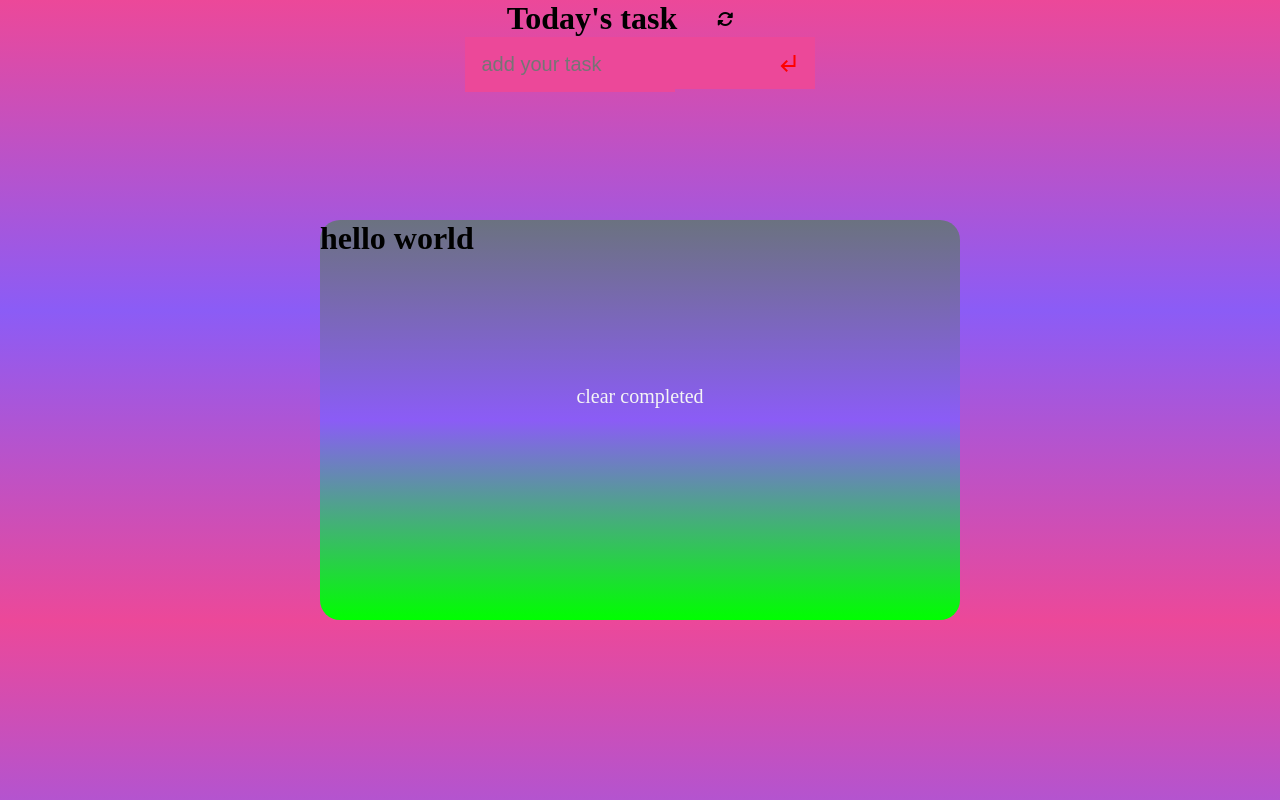
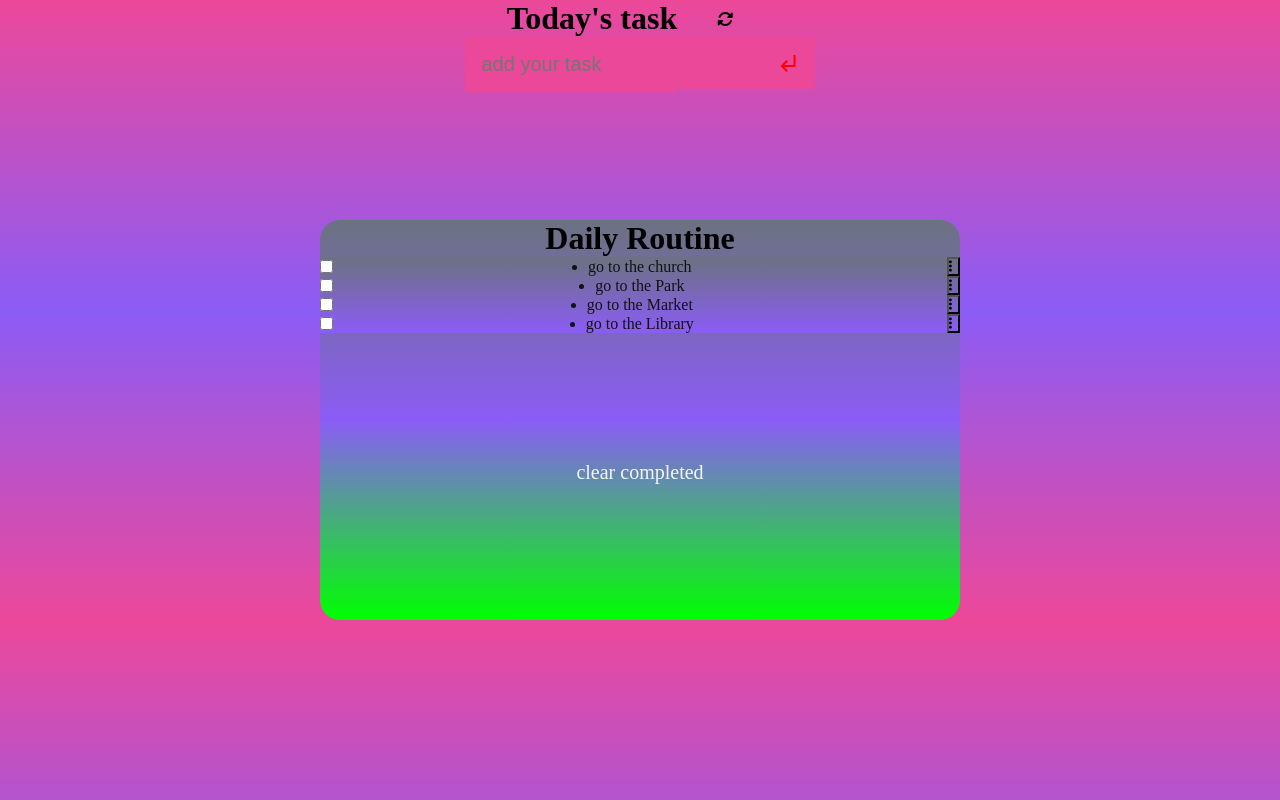
Before and after one commit to Ambrosegithub/Task-List-App, a website built with webpack: page src/index.html in a window 1280 px wide. Built offline with nearby package versions, Linux system fonts and the light colour scheme.

Commit message:
make changes in line with reviewer request

```diff
--- a/src/index.css
+++ b/src/index.css
@@ -93,7 +93,6 @@ body {
 .completedButton {
   float: right;
   background-color: inherit;
-  border: 2px solid blue;
   padding-right: 6px;
 }
 
@@ -121,3 +120,8 @@ body {
 #edith {
   float: right;
 }
+
+h1 {
+  align-self: center;
+  text-align: center;
+}
--- a/src/index.html
+++ b/src/index.html
@@ -23,10 +23,9 @@
             </button>
     </form>
     <div id="list-item">
-        <h1>hello world</h1>
+        <h1>Daily Routine</h1>
         <div id="todo-trash">
             <ul id="toDoInputList">
-
             </ul>
       </div>
       <p id="clear">clear completed</p>
--- a/src/index.js
+++ b/src/index.js
@@ -1,30 +1,18 @@
 import './index.css';
-
-// const forminput = document.getElementById('todoform');
-const button1 = document.getElementById('taskbtn');
-const addToList = document.getElementById('addtolist');
+import taskLiskArr from './modules/app.js';
+// import { displayTask } from './modules/storage.js';
 const toDoInputList = document.getElementById('toDoInputList');
-// function to add
-function addToTask(ev) {
-  ev.preventDefault();
-  if (addToList.value === '') {
-    return;
+const displayTask = () => {
+  let task = '';
+  for (let i = 0; i < taskLiskArr.length; i += 1) {
+    const tasklList = `<div class='todo-div'>
+        <input type='checkbox' class='check' ${taskLiskArr[i].completed}>
+        <li class='todoListItem'>${taskLiskArr[i].description}</li>
+        <button class='completedButton'><i id="vertical-dots" class="fa-solid fa-ellipsis-vertical"></i></button>
+        <button class='trash-btn'><i id="trash-bin" class="fa-solid fa-trash-can"></i></button></div>
+        `;
+    task += tasklList;
   }
-  const todoDiv = document.createElement('div');
-  todoDiv.classList.add('todo-div');
-  const checkbox = document.createElement('input');
-  checkbox.type = 'checkbox';
-  const todoListItem = document.createElement('li');
-  todoListItem.classList.add('list-of-task');
-  todoListItem.innerText = addToList.value;
-  const completedButton = document.createElement('button');
-  completedButton.classList.add('completedButton');
-  completedButton.innerHTML = '<i id="vertical-dots" class="fa-solid fa-ellipsis-vertical"></i>';
-  const trashButton = document.createElement('button');
-  trashButton.classList.add('trash-btn');
-  trashButton.innerHTML = '<i id="trash-bin" class="fa-solid fa-trash-can"></i>';
-  todoDiv.append(checkbox, todoListItem, completedButton, trashButton);
-  toDoInputList.appendChild(todoDiv);
-  addToList.value = '';
-}
-button1.addEventListener('click', addToTask);
+  toDoInputList.innerHTML = task;
+};
+displayTask();
--- a/src/modules/app.js
+++ b/src/modules/app.js
@@ -0,0 +1,23 @@
+const taskLiskArr = [
+  {
+    description: 'go to the church',
+    completed: false,
+    index: 0,
+  },
+  {
+    description: 'go to the Park',
+    completed: false,
+    index: 1,
+  },
+  {
+    description: 'go to the Market',
+    completed: false,
+    index: 2,
+  },
+  {
+    description: 'go to the Library',
+    completed: false,
+    index: 3,
+  },
+];
+export default taskLiskArr;
```
Also changed, not shown: dist/bundle.js, dist/index.html.
